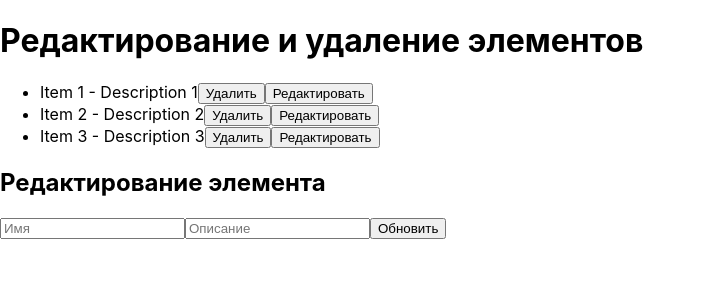
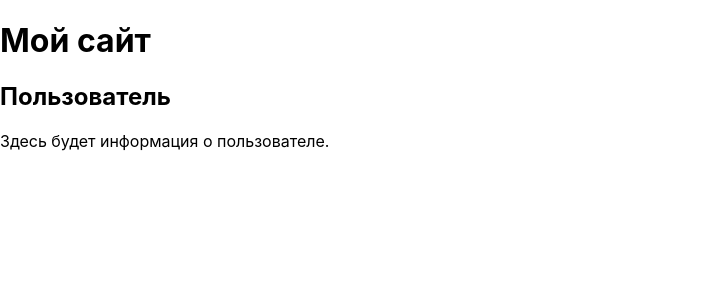
Before and after one commit to rayssssbush/react_labs, a React (Create React App) app in the folder my-app/: page / in a window 1280 px wide. Shown: the top 300 px of the page, without its empty margins (0-705 px from the left). Built offline with nearby package versions, Linux system fonts and the light colour scheme.

Commit message:
react_54

```diff
--- a/my-app/src/App.js
+++ b/my-app/src/App.js
@@ -1,71 +1,21 @@
-import React, { useState } from 'react'
+import React from 'react'
 
-function App() {
-	const [list, setList] = useState([
-		{ id: 1, name: 'Item 1', description: 'Description 1' },
-		{ id: 2, name: 'Item 2', description: 'Description 2' },
-		{ id: 3, name: 'Item 3', description: 'Description 3' },
-	])
-
-	// Функция для удаления элемента
-	const deleteItem = id => {
-		setList(list.filter(item => item.id !== id))
-	}
-
-	// Функции для редактирования элемента
-	const [name, setName] = useState('')
-	const [description, setDescription] = useState('')
-
-	const editItem = id => {
-		const updatedList = list.map(item => {
-			if (item.id === id) {
-				return { ...item, name, description }
-			}
-			return item
-		})
-		setList(updatedList)
-	}
-
-	// Функция для заполнения инпутов данными элемента
-	const fillInputs = id => {
-		const item = list.find(item => item.id === id)
-		if (item) {
-			setName(item.name)
-			setDescription(item.description)
-		}
-	}
-
+// Компонент User, который просто выводит текст
+function User() {
 	return (
 		<div>
-			<h1>Редактирование и удаление элементов</h1>
+			<h2>Пользователь</h2>
+			<p>Здесь будет информация о пользователе.</p>
+		</div>
+	)
+}
 
-			<ul>
-				{list.map(item => (
-					<li key={item.id}>
-						{item.name} - {item.description}
-						{/* Кнопка для удаления элемента */}
-						<button onClick={() => deleteItem(item.id)}>Удалить</button>
-						{/* Кнопка для заполнения инпутов данными элемента */}
-						<button onClick={() => fillInputs(item.id)}>Редактировать</button>
-					</li>
-				))}
-			</ul>
-
-			<h2>Редактирование элемента</h2>
-			<input
-				type='text'
-				value={name}
-				onChange={e => setName(e.target.value)}
-				placeholder='Имя'
-			/>
-			<input
-				type='text'
-				value={description}
-				onChange={e => setDescription(e.target.value)}
-				placeholder='Описание'
-			/>
-			{/* Кнопка для обновления элемента */}
-			<button onClick={() => editItem(1)}>Обновить</button>
+// Компонент App, который использует компонент User
+function App() {
+	return (
+		<div>
+			<h1>Мой сайт</h1>
+			<User /> {/* Использование компонента User */}
 		</div>
 	)
 }
```
